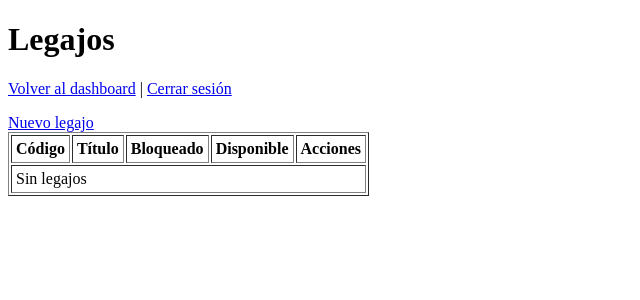
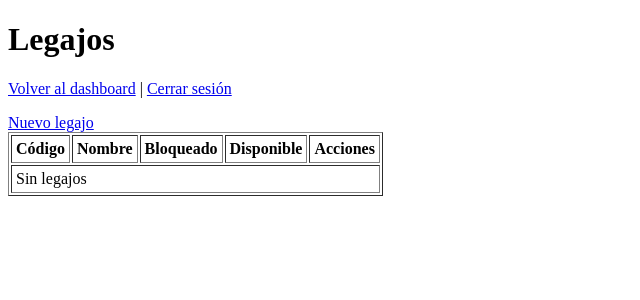
Before and after one commit to carlosgonzalesmo/legajos, a Django app: page /expediente/legajos/ in a window 1280 px wide. Shown: the top 300 px of the page, without its empty margins (0-640 px from the left). Run offline with Django 5.2, Linux system fonts and the light colour scheme; the visitor is signed in with stand-in values (Sample User, id 1); data that the repository does not hold is empty.

Commit message:
Rename legajo title field to nombre

```diff
--- a/legajos/expediente/models.py
+++ b/legajos/expediente/models.py
@@ -9,14 +9,14 @@ class Legajo(models.Model):
 	"""Representa un legajo físico que puede ser solicitado y prestado."""
 
 	codigo = models.CharField(max_length=50, unique=True)
-	titulo = models.CharField(max_length=255)
+	nombre = models.CharField(max_length=255)
 	descripcion = models.TextField(blank=True)
 	bloqueado = models.BooleanField(default=False, help_text="Marcado si no se encuentra físicamente / extraviado")
 	creado_en = models.DateTimeField(auto_now_add=True)
 	actualizado_en = models.DateTimeField(auto_now=True)
 
 	def __str__(self) -> str:
-		return f"{self.codigo} - {self.titulo}"
+		return f"{self.codigo} - {self.nombre}"
 
 	@property
 	def disponible(self) -> bool:
--- a/legajos/expediente/tests.py
+++ b/legajos/expediente/tests.py
@@ -23,7 +23,7 @@ class WorkflowTests(TestCase):
 		solicitud = Solicitud.objects.create(usuario=self.user)
 		prestamos = []
 		for idx in range(cantidad):
-			legajo = Legajo.objects.create(codigo=f"L{idx}", titulo=f"Legajo {idx}")
+			legajo = Legajo.objects.create(codigo=f"L{idx}", nombre=f"Legajo {idx}")
 			prestamos.append(
 				Prestamo.objects.create(solicitud=solicitud, legajo=legajo, usuario=self.user)
 			)
--- a/legajos/expediente/views.py
+++ b/legajos/expediente/views.py
@@ -29,7 +29,7 @@ class SolicitanteRequiredMixin(LoginRequiredMixin, UserPassesTestMixin):
 class LegajoForm(forms.ModelForm):
     class Meta:
         model = Legajo
-        fields = ['codigo', 'titulo', 'descripcion']
+        fields = ['codigo', 'nombre', 'descripcion']
 
 
 class SolicitudForm(forms.Form):
--- a/legajos/templates/legajo_list.html
+++ b/legajos/templates/legajo_list.html
@@ -13,7 +13,7 @@
     <thead>
         <tr>
             <th>Código</th>
-            <th>Título</th>
+            <th>Nombre</th>
             <th>Bloqueado</th>
             <th>Disponible</th>
             <th>Acciones</th>
@@ -23,7 +23,7 @@
     {% for l in legajos %}
         <tr>
             <td>{{ l.codigo }}</td>
-            <td>{{ l.titulo }}</td>
+            <td>{{ l.nombre }}</td>
             <td>{{ l.bloqueado }}</td>
             <td>{{ l.disponible }}</td>
             <td>
--- a/legajos/templates/solicitud_detail.html
+++ b/legajos/templates/solicitud_detail.html
@@ -11,7 +11,7 @@
 <h2>Items</h2>
 <ul>
 {% for item in solicitud.items.all %}
-    <li>{{ item.legajo.codigo }} - {{ item.legajo.titulo }} (Disponible al crear: {{ item.disponible_al_crear }})</li>
+    <li>{{ item.legajo.codigo }} - {{ item.legajo.nombre }} (Disponible al crear: {{ item.disponible_al_crear }})</li>
 {% empty %}
     <li>Sin items</li>
 {% endfor %}
@@ -26,7 +26,7 @@
         <li>
             <label>
                 <input type="checkbox" name="prestamos_listos" value="{{ prestamo.pk }}">
-                {{ prestamo.legajo.codigo }} - {{ prestamo.legajo.titulo }}
+                {{ prestamo.legajo.codigo }} - {{ prestamo.legajo.nombre }}
             </label>
         </li>
     {% empty %}
@@ -51,7 +51,7 @@
     <tbody>
     {% for p in solicitud.prestamos.all %}
         <tr>
-            <td>{{ p.legajo.codigo }} - {{ p.legajo.titulo }}</td>
+            <td>{{ p.legajo.codigo }} - {{ p.legajo.nombre }}</td>
             <td>{{ p.get_estado_display }}</td>
             <td>{{ p.entregado_en|default:'-' }}</td>
             <td>{{ p.devuelto_en|default:'-' }}</td>
```
Also changed, not shown: legajos/expediente/migrations/0004_rename_legajo_titulo_to_nombre.py (added).
